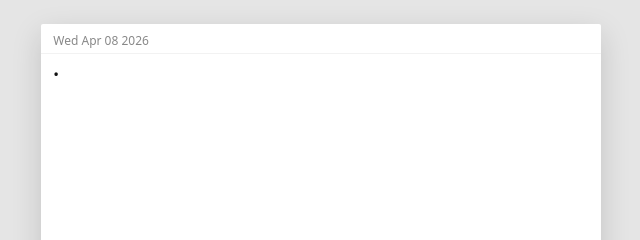
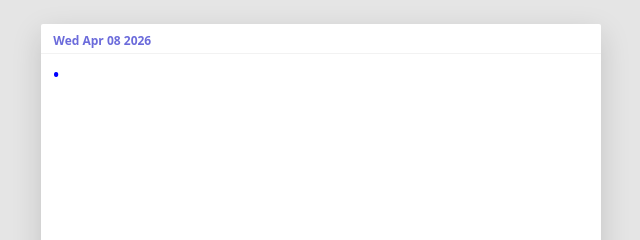
Before and after one commit to pprashil26/bujo, a plain HTML site: page index.html in a window 1280 px wide. Shown: the top 240 px of the page, 319-959 px from the left. Drawn offline with Linux system fonts and the light colour scheme.

Commit message:
bujo v1.2 font change - bold - blue

```diff
--- a/index.html
+++ b/index.html
@@ -11,9 +11,9 @@
     :root {
       --bg: #e5e5e5;          /* desk background */
       --paper: #ffffff;      /* paper */
-      --fg: #111111;
-      --muted: #888888;
-      --caret: #111111;
+      --fg: #0000FF;         /* default text color */
+      --muted: #6b6bdb;      /* muted blue for date/placeholder */
+      --caret: #0000FF;      /* caret color */
       --shadow: rgba(0, 0, 0, 0.15);
     }
 
@@ -21,9 +21,9 @@
       :root {
         --bg: #0b0b0b;
         --paper: #111111;
-        --fg: #eaeaea;
-        --muted: #777777;
-        --caret: #eaeaea;
+        --fg: #0000FF;
+        --muted: #7f7fff;
+        --caret: #0000FF;
         --shadow: rgba(0, 0, 0, 0.4);
       }
     }
@@ -57,6 +57,7 @@
     header {
       padding: 8px 12px 4px;
       font-size: 0.75rem;
+      font-weight: 600;
       color: var(--muted);
       user-select: none;
       border-bottom: 1px solid rgba(0, 0, 0, 0.05);
@@ -79,12 +80,14 @@
       color: var(--fg);
       caret-color: var(--caret);
       font-size: 0.95rem;
+      font-weight: 700;          /* bold by default */
       line-height: 1.4;
       font-family: inherit;
     }
 
     textarea::placeholder {
       color: var(--muted);
+      font-weight: 600;
     }
 
     /* Mobile: allow paper to scale */
```
